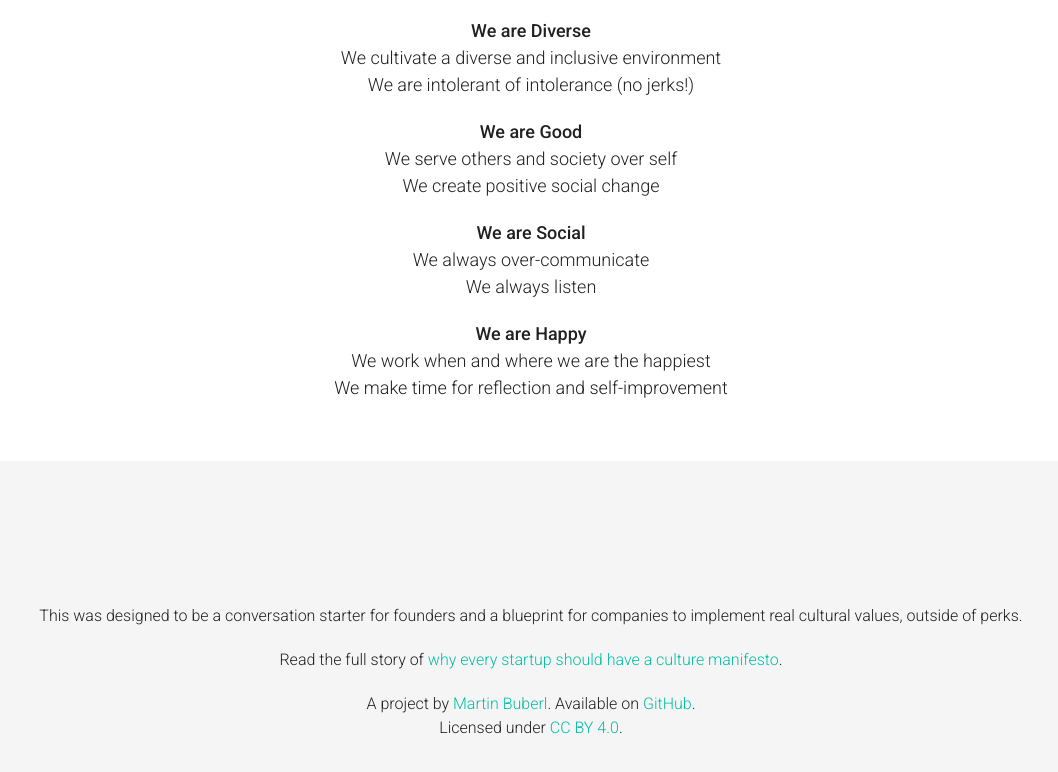
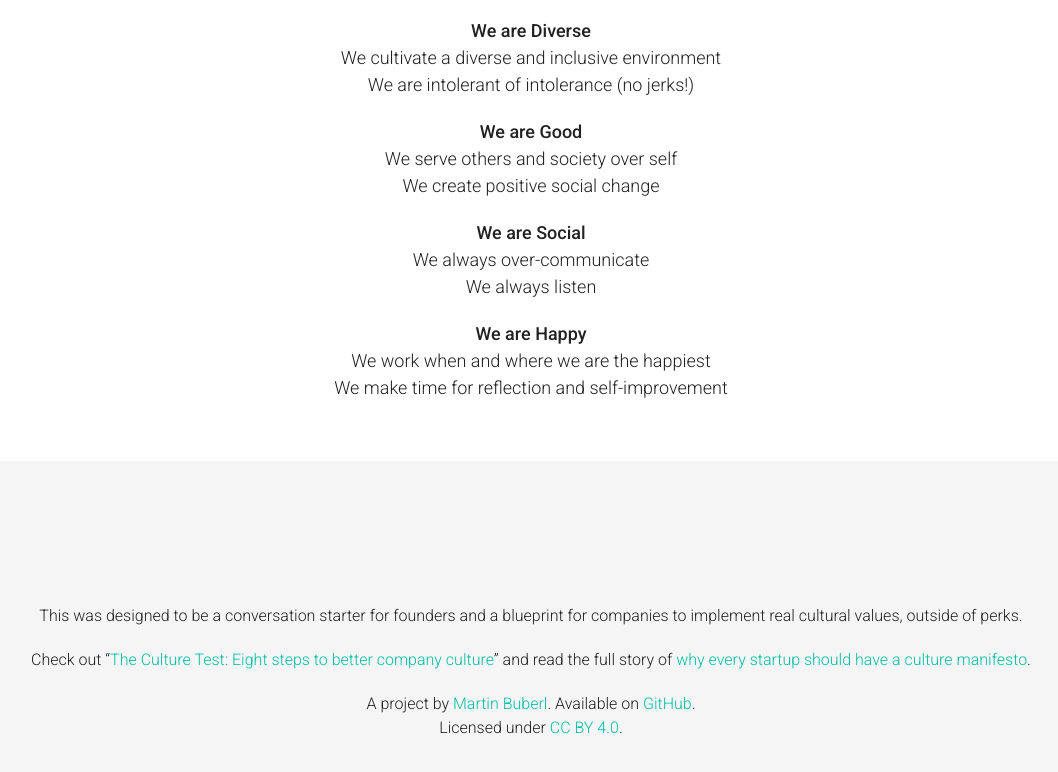
Before and after one commit to Novatics/openculturemanifesto, a website: page index.html in a window 1280 px wide. Shown: the part 801-1573 px from the top of the page, without its empty margins (109-1167 px from the left). Drawn offline with Linux system fonts and the light colour scheme.

Commit message:
Add “The Culture Test” link

```diff
--- a/index.html
+++ b/index.html
@@ -60,7 +60,7 @@
     </ul>
   </div>
   <p>This was designed to be a conversation starter for founders and a blueprint for companies to implement real cultural values, outside of perks.</p>
-  <p>Read the full story of <a href="http://martinbuberl.com/blog/why-every-startup-should-have-a-cuture-manifesto/">why every startup should have a culture manifesto</a>.</p>
+  <p>Check out “<a href="http://martinbuberl.com/blog/the-culture-test-eight-steps-to-better-company-culture/">The Culture Test: Eight steps to better company culture</a>” and read the full story of <a href="http://martinbuberl.com/blog/why-every-startup-should-have-a-cuture-manifesto/">why every startup should have a culture manifesto</a>.</p>
   <p>A project by <a href="http://martinbuberl.com">Martin Buberl</a>. Available on <a href="https://github.com/martinbuberl/openculturemanifesto">GitHub</a>.<br/>Licensed under <a href="https://creativecommons.org/licenses/by/4.0/">CC BY 4.0</a>.</p>
 </footer>
 
```
